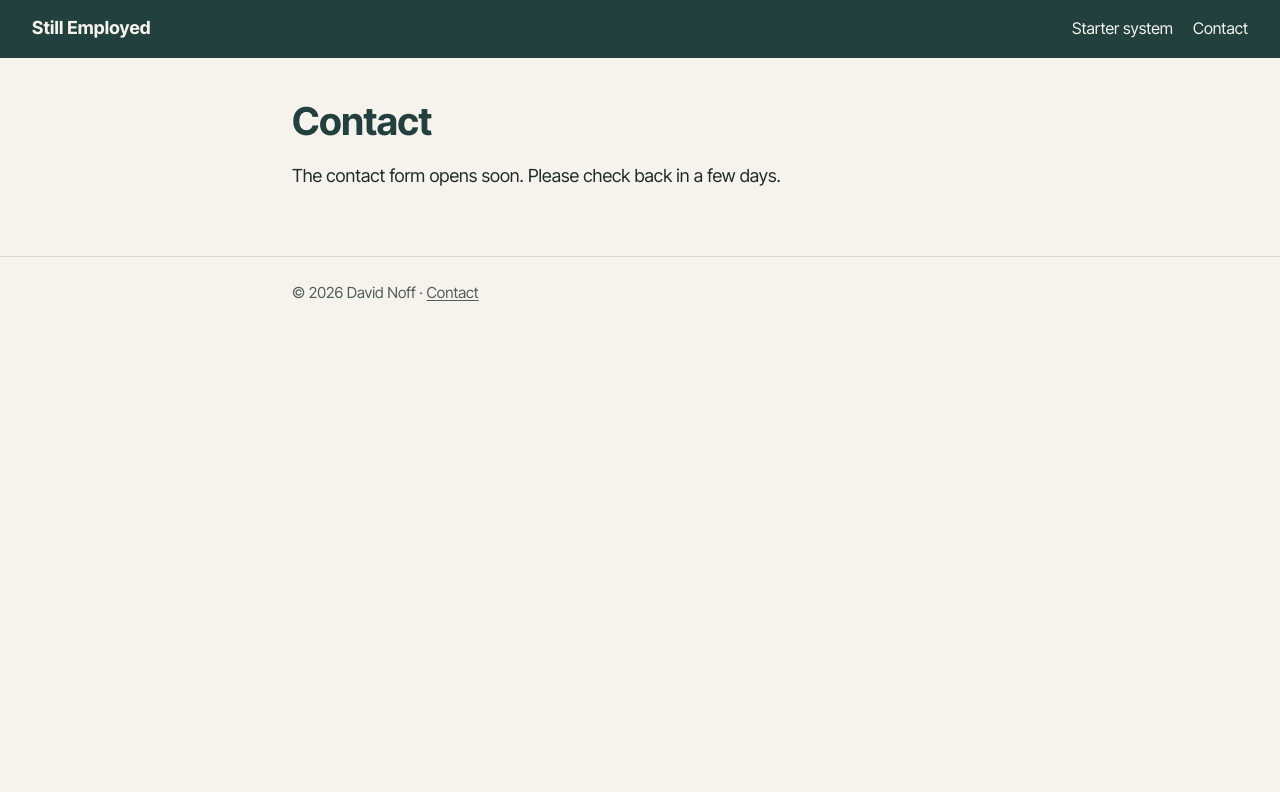
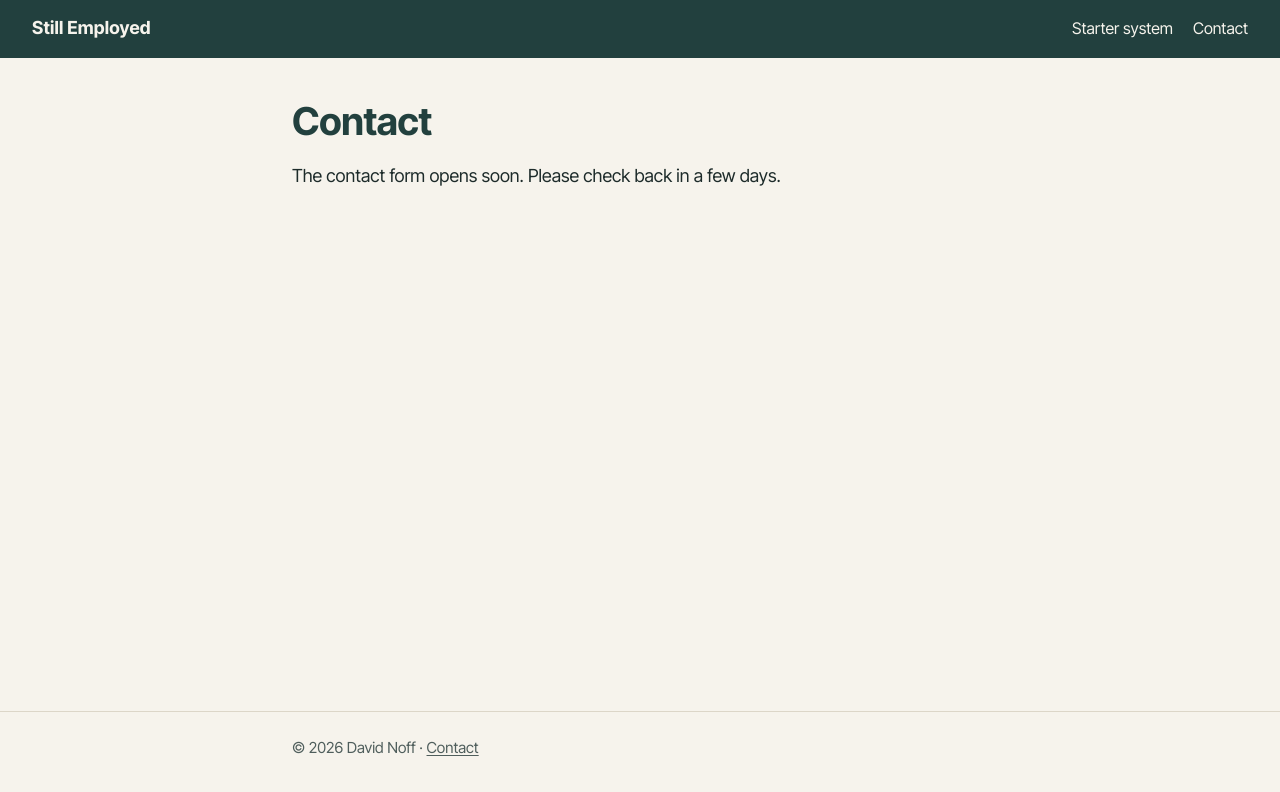
Before and after one commit to Noff-Labs/stillemployedbook.com, a plain HTML site: page contact/index.html in a window 1280 px wide. Drawn offline with Linux system fonts and the light colour scheme.

Commit message:
Footer stays at the bottom of the window on short pages

```diff
--- a/assets/style.css
+++ b/assets/style.css
@@ -26,6 +26,11 @@ body {
   font-family: "Inter Tight", system-ui, -apple-system, "Segoe UI", Roboto, sans-serif;
   font-size: 1.125rem;
   line-height: 1.6;
+  /* Footer stays at the bottom of the window on tall screens */
+  min-height: 100vh;
+  min-height: 100dvh;
+  display: flex;
+  flex-direction: column;
 }
 
 a { color: var(--green); text-underline-offset: 0.15em; }
@@ -53,7 +58,7 @@ header.site nav { display: flex; gap: 1.25rem; font-size: 1rem; }
 
 .wrap { max-width: 46rem; margin: 0 auto; padding: 0 1.25rem; }
 
-main { padding: 2.5rem 0 3rem; }
+main { padding: 2.5rem 0 3rem; flex: 1 0 auto; }
 
 h1, h2, h3 { color: var(--green); line-height: 1.2; }
 h1 { font-size: 2.4rem; margin: 0 0 0.4rem; letter-spacing: -0.01em; }
```
Also changed, not shown: 1 other file.
